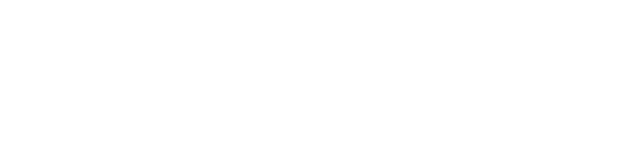
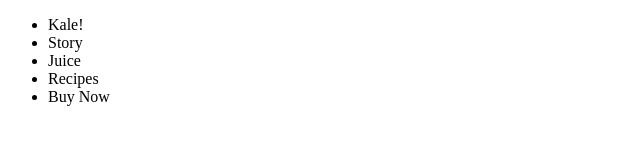
Before and after one commit to jrzapata/kale-project, a plain HTML site: page index.html in a window 1280 px wide. Shown: the whole page, without its empty margins (0-640 px from the left). Drawn offline with Linux system fonts and the light colour scheme.

Commit message:
adding nav bar list items

```diff
--- a/index.html
+++ b/index.html
@@ -5,6 +5,14 @@
     <title>Kale Page!</title>
   </head>
   <body>
-
+    <nav>
+      <ul>
+        <li>Kale!</li>
+        <li>Story</li>
+        <li>Juice</li>
+        <li>Recipes</li>
+        <li>Buy Now</li>
+      </ul>
+    </nav>
   </body>
 </html>
```
